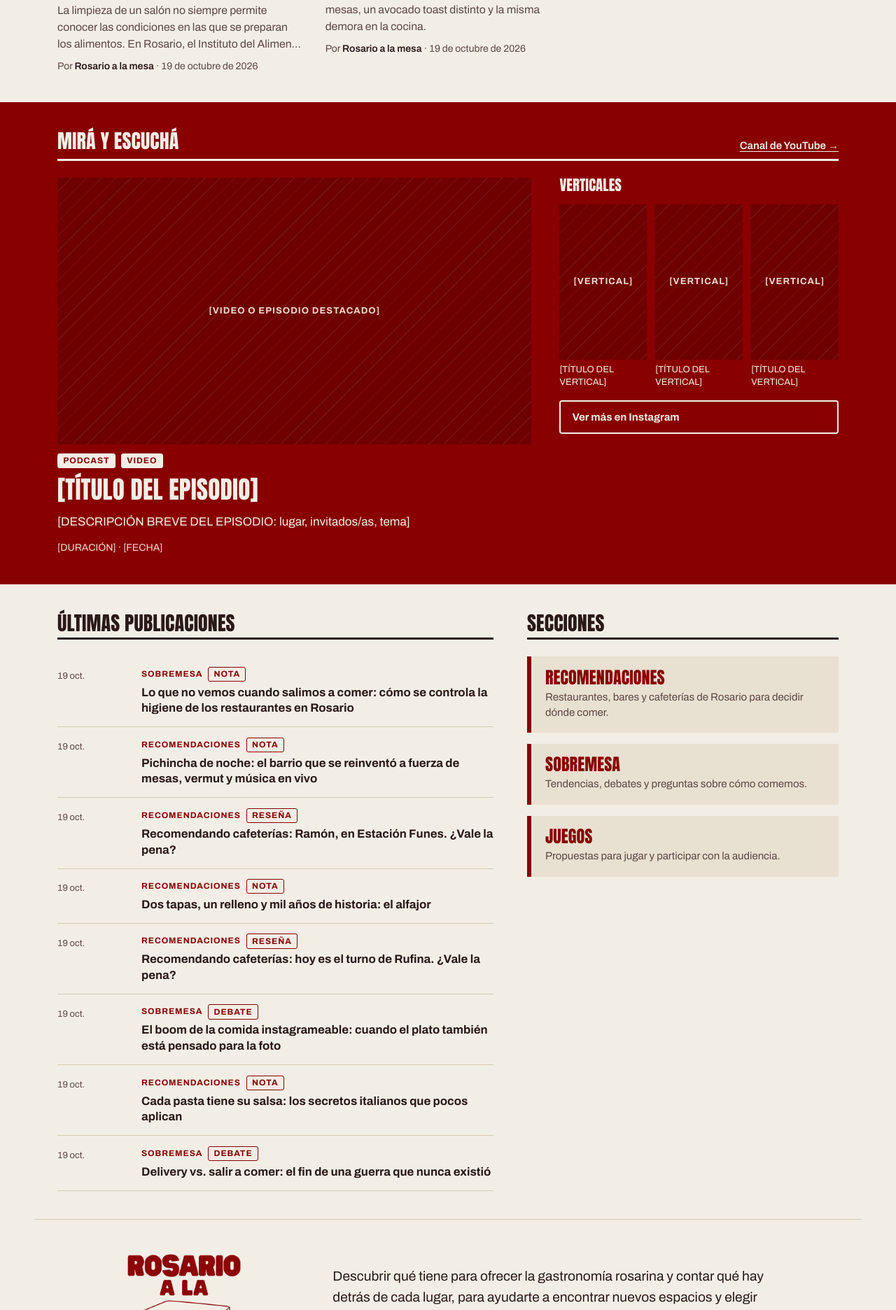
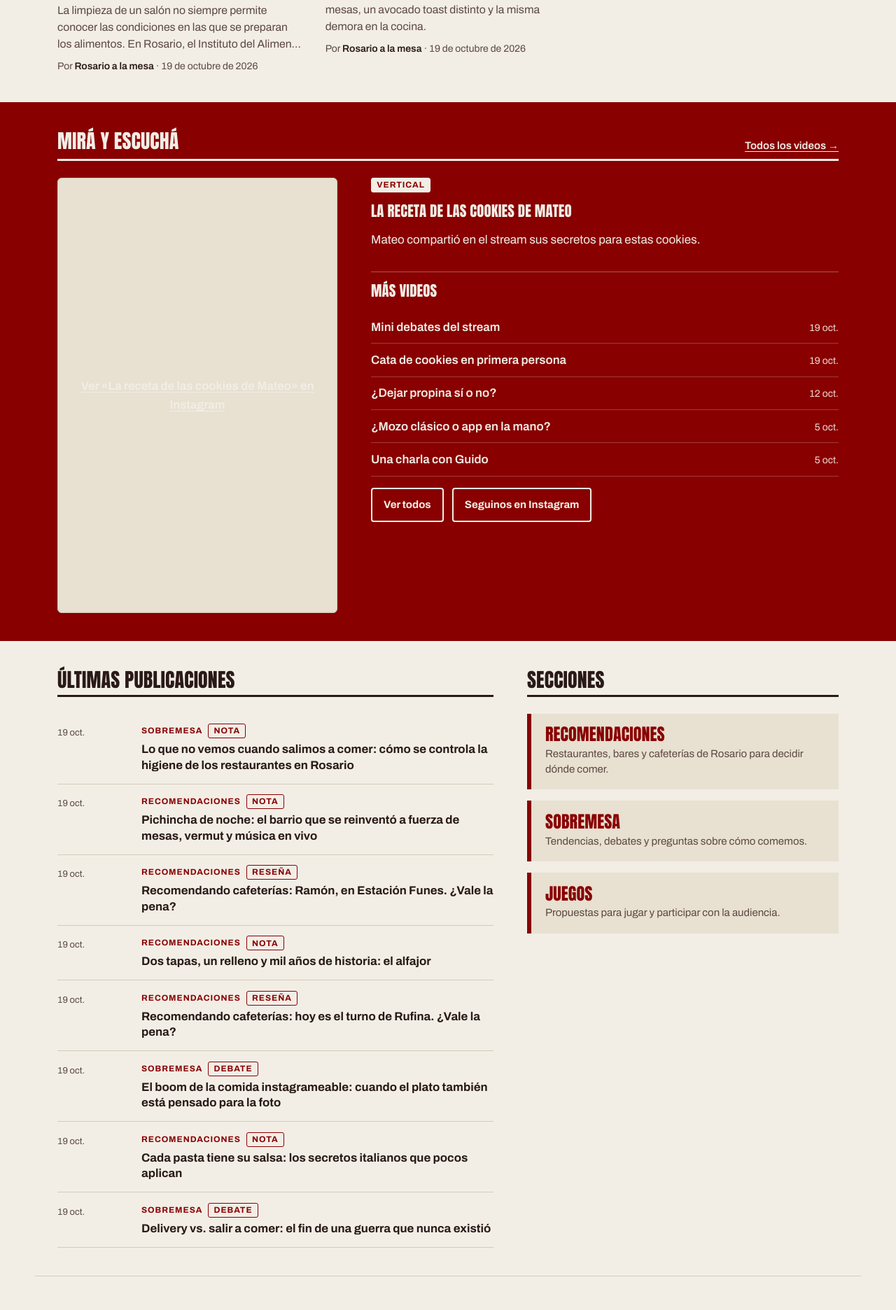
Before and after one commit to mateoaleu06-ops/Rosario-a-la-mesa, a Jekyll site: the page built from index.html, in a window 1280 px wide. Shown: the part 1371-3243 px from the top of the page at 70% size. Built offline with Jekyll 4.4.1, drawn with Linux system fonts in a browser that asks for light colours; a script that is not in the unit is left out.

Commit message:
Reels de Instagram: Mirá y escuchá, Juegos y página de Videos
Co-Authored-By: Claude Opus 5.5 <noreply@anthropic.com>
Claude-Session: https://claude.ai/code/session_01YEU3nETJyi61ckCgoBkZV7

```diff
--- /dev/null
+++ b/_data/videos.yml
@@ -0,0 +1,62 @@
+# =========================================================
+#  VIDEOS Y REELS (Instagram o YouTube)
+#  Para agregar uno, copiá un bloque completo y completalo.
+#  - seccion: "juegos" → aparece en la sección Juegos
+#             "mira"   → aparece en "Mirá y escuchá" (portada) y en la página Videos
+#  - instagram: enlace del reel  |  youtube: enlace del video (usá uno de los dos)
+#  - fecha: año-mes-día (los más nuevos aparecen primero)
+# =========================================================
+
+- titulo: "Adiviná el valor del plato: Chinchibira Bar"
+  seccion: juegos
+  instagram: "https://www.instagram.com/reel/DeZwz7HpVwW/"
+  fecha: 2026-10-12
+  descripcion: "¿Quién estuvo más cerca del precio real? Algunos momentos de Adiviná el valor del plato en Chinchibira Bar."
+
+- titulo: "Cata de cookies en primera persona"
+  seccion: mira
+  instagram: "https://www.instagram.com/reel/DesWcCYO5yp/"
+  fecha: 2026-10-19
+  descripcion: "Mateo Aleu se puso a prueba con una degustación: textura, bordes crujientes, centros húmedos y el punto exacto de dulzor."
+
+- titulo: "Mini debates del stream"
+  seccion: mira
+  instagram: "https://www.instagram.com/reel/DesMbpwhkm-/"
+  fecha: 2026-10-19
+  descripcion: "Filosofando un rato en el stream: saltamos de tema en tema y terminamos en estos mini debates."
+
+- titulo: "La receta de las cookies de Mateo"
+  seccion: mira
+  instagram: "https://www.instagram.com/reel/DesMXSpBpJB/"
+  fecha: 2026-10-19
+  descripcion: "Mateo compartió en el stream sus secretos para estas cookies."
+
+- titulo: "¿Dejar propina sí o no?"
+  seccion: mira
+  instagram: "https://www.instagram.com/reel/DeZx4CDJ2kx/"
+  fecha: 2026-10-12
+  descripcion: "¿Es una obligación, un gesto de agradecimiento o una decisión personal? Debatimos una de las costumbres que más opiniones genera cuando salimos a comer."
+
+- titulo: "Una charla con Guido"
+  seccion: mira
+  instagram: "https://www.instagram.com/reel/DeIJHcyBcY6/"
+  fecha: 2026-10-05
+  descripcion: "Los mejores momentos de esta entrevista especial."
+
+- titulo: "¿Mozo clásico o app en la mano?"
+  seccion: mira
+  instagram: "https://www.instagram.com/reel/DeIIQH3BNSR/"
+  fecha: 2026-10-05
+  descripcion: "En el último stream se armó debate sobre cómo cambió el oficio de la atención en las mesas."
+
+- titulo: "La comida en los Juegos Suramericanos Santa Fe 2026"
+  seccion: mira
+  instagram: "https://www.instagram.com/reel/DdzsweSuIwq/"
+  fecha: 2026-09-27
+  descripcion: "Benja recorrió la propuesta gastronómica de los Juegos Suramericanos: stands de comida y opciones para todos los gustos."
+
+- titulo: "¿Baños mixtos?"
+  seccion: mira
+  instagram: "https://www.instagram.com/reel/Ddzss19us67/"
+  fecha: 2026-09-27
+  descripcion: "En bares, cafeterías y restaurantes aparecen cada vez más baños mixtos. ¿Practicidad, inclusión o división tradicional?"
--- a/_includes/pie.html
+++ b/_includes/pie.html
@@ -8,6 +8,7 @@
       <h2>Secciones</h2>
       <ul>
         {% for s in site.data.secciones %}<li><a href="{{ s.url | relative_url }}">{{ s.nombre }}</a></li>{% endfor %}
+        <li><a href="{{ '/videos/' | relative_url }}">Videos</a></li>
         <li><a href="{{ '/quienes-somos/' | relative_url }}">Quiénes somos</a></li>
       </ul>
     </div>
--- /dev/null
+++ b/_includes/video-red.html
@@ -0,0 +1,18 @@
+{%- comment -%} Inserta un video de _data/videos.yml (reel de Instagram o video de YouTube). {%- endcomment -%}
+{%- assign v = include.video -%}
+<figure class="reel">
+  {% if v.youtube and v.youtube != "" %}
+    {% include video.html enlace=v.youtube titulo=v.titulo %}
+  {% else %}
+  <blockquote class="instagram-media" data-instgrm-permalink="{{ v.instagram }}" data-instgrm-version="14">
+    <a href="{{ v.instagram }}">Ver «{{ v.titulo }}» en Instagram</a>
+  </blockquote>
+  {% endif %}
+  {% if include.con_texto %}
+  <figcaption>
+    <strong class="reel__titulo">{{ v.titulo }}</strong>
+    {% if v.descripcion %}<span class="reel__desc">{{ v.descripcion }}</span>{% endif %}
+    <span class="meta">{% include fecha.html fecha=v.fecha %}</span>
+  </figcaption>
+  {% endif %}
+</figure>
--- a/_layouts/base.html
+++ b/_layouts/base.html
@@ -19,5 +19,6 @@
 {{ content }}
 </main>
 {% include pie.html %}
+{% if content contains "instagram-media" %}<script async src="https://www.instagram.com/embed.js"></script>{% endif %}
 </body>
 </html>
--- a/css/styles.css
+++ b/css/styles.css
@@ -543,3 +543,27 @@ span.ultimas__titulo { font-weight: 700; font-size: 1.05rem; }
 
 /* Dentro de la nota, la foto se ve completa (sin recorte), aunque sea vertical */
 .nota__foto .foto { aspect-ratio: auto; width: auto; max-width: 100%; max-height: 78vh; object-fit: contain; }
+
+/* =========================================================
+   VIDEOS Y REELS (Instagram / YouTube)
+   ========================================================= */
+.reel { margin: 0; display: flex; flex-direction: column; gap: .75rem; min-width: 0; }
+.reel .instagram-media { min-width: 0 !important; width: 100% !important; max-width: 400px !important; margin: 0 !important; border-radius: 6px !important; }
+.reel blockquote.instagram-media:not(iframe) {
+  background: var(--crema-oscura); border: 1px solid var(--linea); padding: 1.25rem; aspect-ratio: 9 / 14;
+  display: grid; place-items: center; text-align: center; font-weight: 600;
+}
+.reel figcaption { display: flex; flex-direction: column; gap: .3rem; max-width: 400px; }
+.reel__titulo { font-family: var(--fuente-titulos); font-weight: 400; font-size: 1.3rem; line-height: 1.15; }
+.reel__desc { color: var(--tinta-suave); font-size: .9375rem; line-height: 1.45; }
+.grilla-reels { display: grid; grid-template-columns: repeat(auto-fill, minmax(min(100%, 300px), 1fr)); gap: 2.5rem 2rem; align-items: start; }
+
+/* Banda "Mirá y escuchá" con un reel destacado */
+.av-grilla--reels { grid-template-columns: minmax(0, 400px) minmax(0, 1fr); gap: 3rem; }
+.av-reel__titulo { font-size: clamp(1.6rem, 3vw, 2.2rem); }
+.av-mas { margin-top: 1rem; font-size: 1.3rem; text-transform: uppercase; border-top: 1px solid rgba(242,238,230,.35); padding-top: 1rem; }
+.av-lista { list-style: none; margin: 0; padding: 0; display: flex; flex-direction: column; }
+.av-lista li { padding-block: .6rem; border-bottom: 1px solid rgba(242,238,230,.25); display: flex; justify-content: space-between; gap: 1rem; align-items: baseline; }
+.av-lista a { font-weight: 600; text-decoration: none; }
+.av-lista a:hover { text-decoration: underline; }
+@media (max-width: 960px) { .av-grilla--reels { grid-template-columns: minmax(0, 1fr); } .av-reel { max-width: 400px; } }
--- a/index.html
+++ b/index.html
@@ -46,49 +46,44 @@ nav: inicio
 </section>
 {% endif %}
 
-{% if con_video.size > 0 or verticales.size > 0 or site.modo_prueba %}
+{%- assign videos_mira = site.data.videos | where: "seccion", "mira" | sort: "fecha" | reverse -%}
+{% if con_video.size > 0 or videos_mira.size > 0 %}
 {%- assign av = con_video.first -%}
 <section class="banda-av" aria-labelledby="t-av">
   <div class="contenedor bloque">
     <div class="bloque__cabeza">
       <h2 class="bloque__titulo" id="t-av">Mirá y escuchá</h2>
-      {% if site.youtube != "" %}<a class="bloque__mas" href="{{ site.youtube }}">Canal de YouTube →</a>{% elsif site.modo_prueba %}<a class="bloque__mas" href="#">Canal de YouTube →</a>{% endif %}
+      <a class="bloque__mas" href="{{ '/videos/' | relative_url }}">Todos los videos →</a>
     </div>
-    <div class="av-grilla{% unless site.modo_prueba %}{% if av == nil or verticales.size == 0 %} av-grilla--una{% endif %}{% endunless %}">
+    <div class="av-grilla av-grilla--reels">
       {% if av %}
       <article class="av-destacado">
         {% include video.html enlace=av.youtube titulo=av.titulo %}
         {% include kicker.html nota=av %}
         <h3><a href="{{ av.url | relative_url }}">{{ av.titulo }}</a></h3>
         {% if av.bajada %}<p>{{ av.bajada }}</p>{% endif %}
-        <p class="meta">{% include fecha.html fecha=av.fecha %}</p>
       </article>
-      {% elsif site.modo_prueba %}
-      <article class="av-destacado">
-        <div class="img-ph img-ph--video" aria-hidden="true">[VIDEO O EPISODIO DESTACADO]</div>
-        <p class="kicker"><span class="formato">Podcast</span><span class="formato">Video</span></p>
-        <h3>[TÍTULO DEL EPISODIO]</h3>
-        <p>[DESCRIPCIÓN BREVE DEL EPISODIO: lugar, invitados/as, tema]</p>
-        <p class="meta">[DURACIÓN] · [FECHA]</p>
-      </article>
+      {% else %}
+      {%- assign destacado = videos_mira.first -%}
+      <div class="av-reel">{% include video-red.html video=destacado %}</div>
       {% endif %}
-      {% if verticales.size > 0 or site.modo_prueba %}
       <div class="av-lateral">
-        <h3>Verticales</h3>
-        <div class="av-verticales">
-          {% for v in verticales limit: 3 %}
-          <a class="av-vertical" href="{{ v.url | relative_url }}">
-            {% include imagen.html nota=v clase="img-ph--vertical vertical" %}
-            <span>{{ v.titulo }}</span>
-          </a>
+        {% unless av %}
+        <p class="kicker"><span class="formato">Vertical</span></p>
+        <h3 class="av-reel__titulo">{{ destacado.titulo }}</h3>
+        <p>{{ destacado.descripcion }}</p>
+        {% endunless %}
+        <h3 class="av-mas">Más videos</h3>
+        <ul class="av-lista">
+          {% for v in videos_mira offset: 1 limit: 5 %}
+          <li><a href="{{ v.instagram | default: v.youtube }}">{{ v.titulo }}</a> <span class="meta">{% include fecha.html fecha=v.fecha corta=true %}</span></li>
           {% endfor %}
-          {% if site.modo_prueba %}{% assign faltan = 3 | minus: verticales.size %}{% if faltan > 0 %}{% for i in (1..faltan) %}
-          <div class="av-vertical"><div class="img-ph vertical" aria-hidden="true">[VERTICAL]</div><span>[TÍTULO DEL VERTICAL]</span></div>
-          {% endfor %}{% endif %}{% endif %}
+        </ul>
+        <div class="botonera">
+          <a class="boton" href="{{ '/videos/' | relative_url }}">Ver todos</a>
+          {% if site.instagram != "" %}<a class="boton" href="{{ site.instagram }}">Seguinos en Instagram</a>{% endif %}
         </div>
-        {% if site.instagram != "" %}<a class="boton" href="{{ site.instagram }}">Ver más en Instagram</a>{% elsif site.modo_prueba %}<a class="boton" href="#">Ver más en Instagram</a>{% endif %}
       </div>
-      {% endif %}
     </div>
   </div>
 </section>
```
Also changed, not shown: _layouts/seccion.html (+8 -2 lines), videos.html (added, +17 -0 lines).
